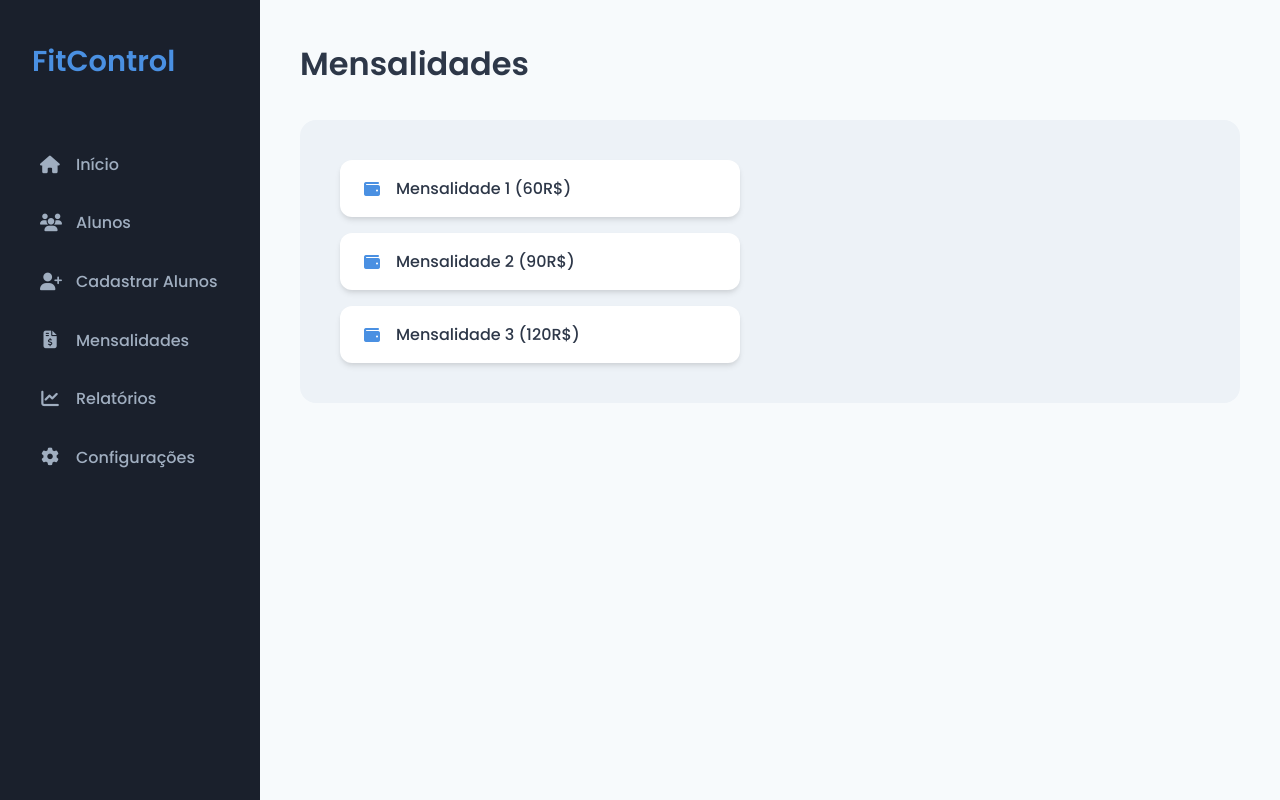
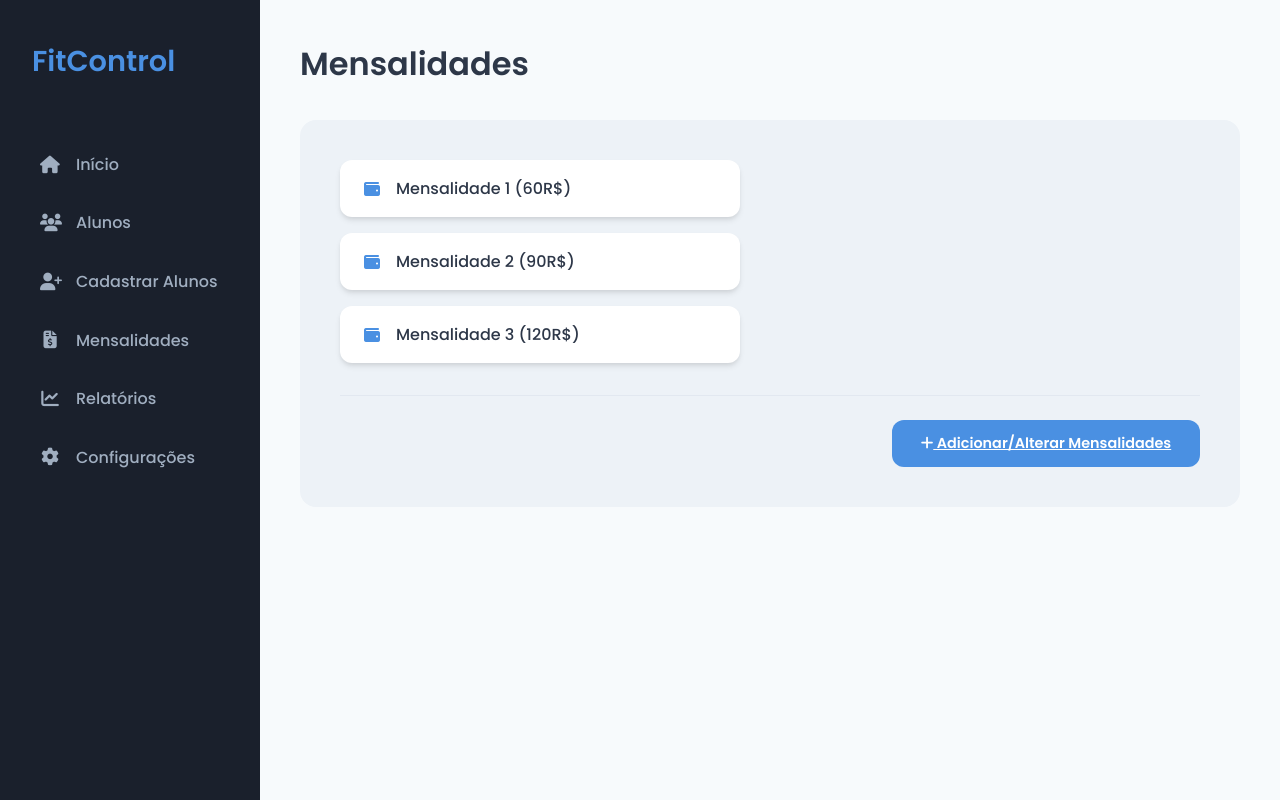
Before and after one commit to eduardolemoscosta/fitcontrol-2025, a Django app: page /mensalidades/ in a window 1280 px wide. Run offline with Django 3.2, Linux system fonts and the light colour scheme.

Commit message:
commit 3

```diff
--- a/core/admin.py
+++ b/core/admin.py
@@ -1,4 +1,6 @@
 from django.contrib import admin
-from .models import Aluno
+from .models import Aluno, Mensalidade
+
 
 admin.site.register(Aluno)
+admin.site.register(Mensalidade)
--- a/static/css/style.css
+++ b/static/css/style.css
@@ -238,3 +238,11 @@ body {
     font-style: italic;
     border-radius: var(--border-radius-small);
 }
+
+.content-actions {
+    margin-top: 2rem;
+    padding-top: 1.5rem;
+    border-top: 1px solid var(--border-color);
+    display: flex;
+    justify-content: flex-end;
+}
--- a/templates/mensalidades.html
+++ b/templates/mensalidades.html
@@ -21,5 +21,12 @@
             <span>Mensalidade 3 (120R$)</span>
         </div>
     </div>
+
+    <div class="content-actions">
+        <a href="#" class="btn btn-primary">
+            <i class="fa-solid fa-plus"></i> Adicionar/Alterar Mensalidades
+        </a>
+    </div>
+
 </div>
 {% endblock %}
```
Also changed, not shown: core/models.py (+10 -0 lines), core/migrations/0002_mensalidade.py (added), db.sqlite3.
